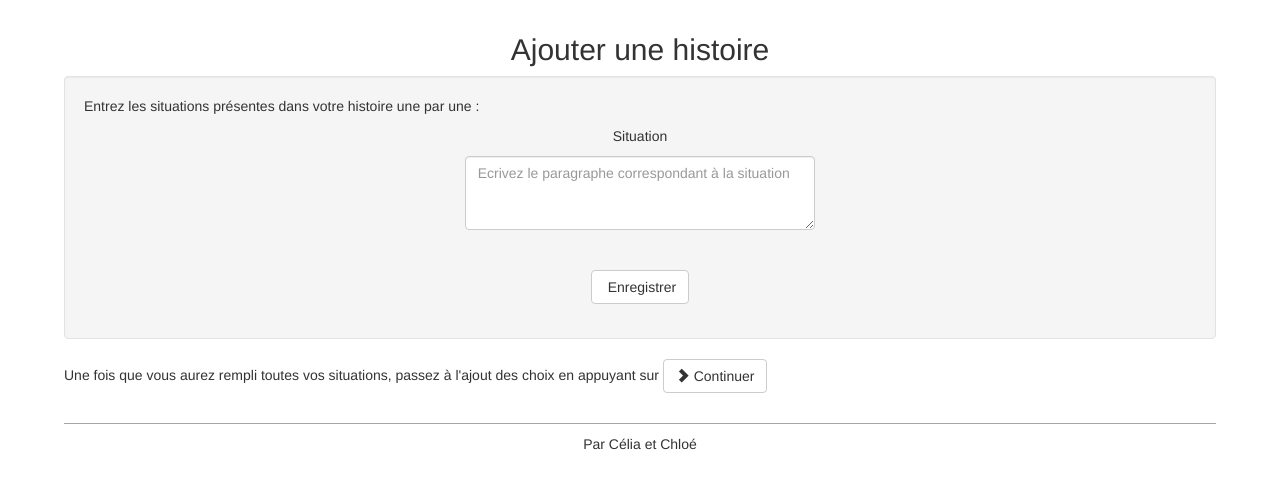
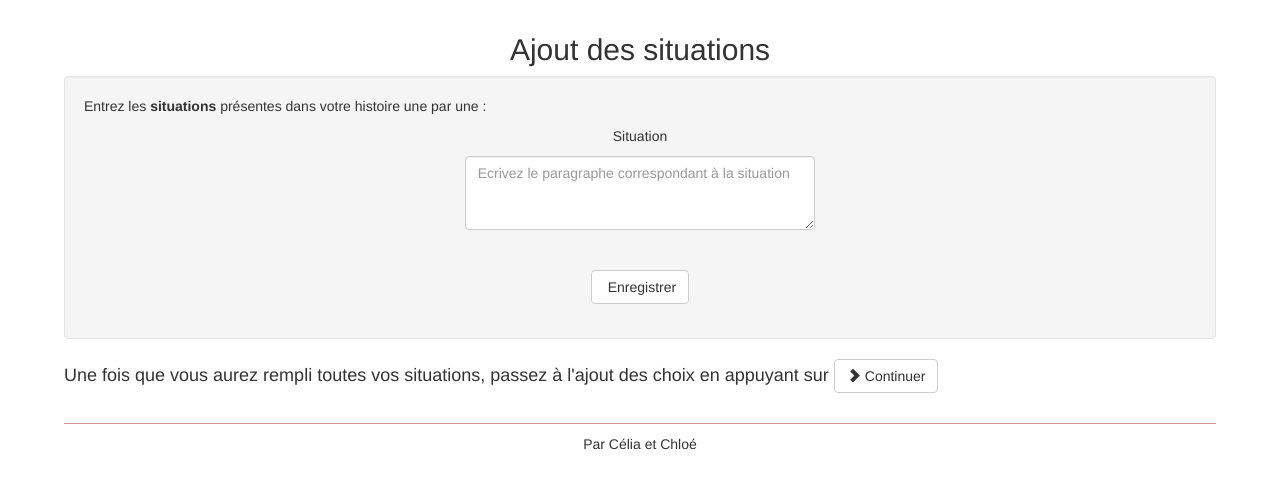
Before and after one commit to celialali/supersite, a PHP site: page /ajout_situations.php in a window 1280 px wide. Shown: the part 51-540 px from the top of the page. Run offline with PHP 8.4, Linux system fonts and the light colour scheme; data that the repository does not hold is empty.

Commit message:
mise en page

```diff
--- a/ajout_situations.php
+++ b/ajout_situations.php
@@ -5,9 +5,9 @@
     require "header.php";?>
 
     <body>
-        <h2 class="text-center">Ajouter une histoire</h2>
+        <h2 class="text-center">Ajout des situations</h2>
         <div class="well">
-            <p>Entrez les situations présentes dans votre histoire une par une :</p>
+            <p>Entrez les <b>situations</b> présentes dans votre histoire une par une :</p>
             <fieldset>
                 <form class="form-signin form-horizontal" role="form" method="post">
                     <!-- pas d'action car on reste sur la meme page (en gardant ?id_hist=... dans l'url-->
@@ -39,8 +39,9 @@
                     ?>
 
         </div>
-        <p> Une fois que vous aurez rempli toutes vos situations, passez à l'ajout des choix en appuyant sur
+        <p> <h4>Une fois que vous aurez rempli toutes vos situations, passez à l'ajout des choix en appuyant sur
             <a href="ajout_choix.php?id_hist=<?=$id_hist?>" class="btn btn-default btn-secondary"><span class="glyphicon glyphicon-chevron-right"></span> Continuer</a>
+            </h4>
         </p>
         <br>
     </body>
--- a/css/style.css
+++ b/css/style.css
@@ -63,6 +63,6 @@ table{
 .liste{
     padding-bottom: 5px;
 }
-/* .ligne{
+.ligne{
     display:flex;
-} */
+}
--- a/index.php
+++ b/index.php
@@ -85,6 +85,7 @@ if($BDD) {
 
             ?>
             <h3> Toutes les histoires </h3>
+            <hr>
             <br>
             <?php foreach ($histoires as $histoire) { ?>
                 <div class="ligne">
```
Also changed, not shown: ajout_choix.php (+5 -3 lines).
